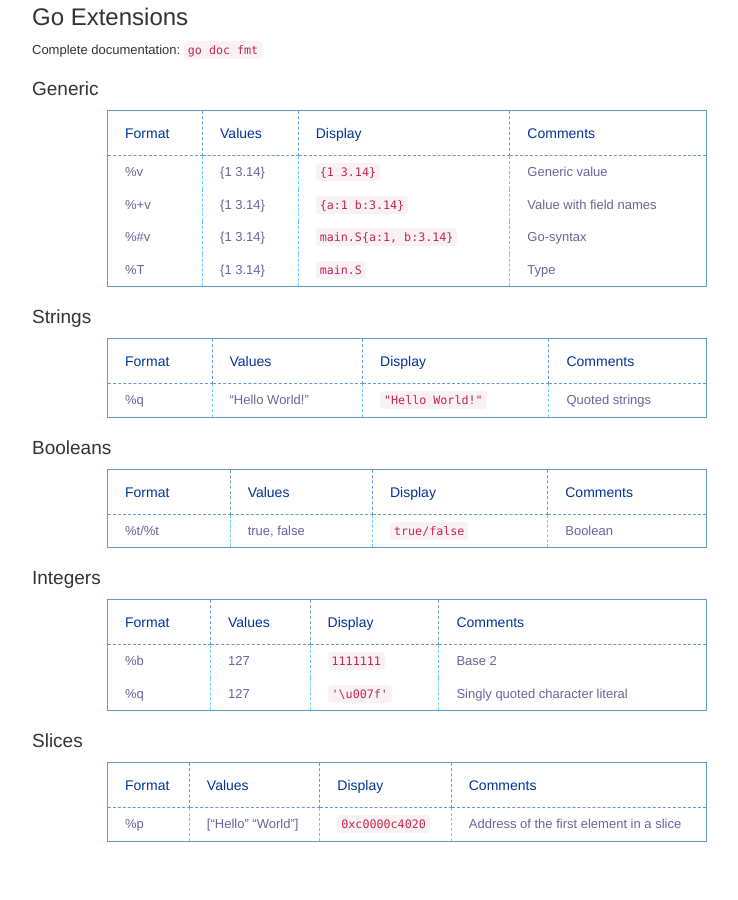
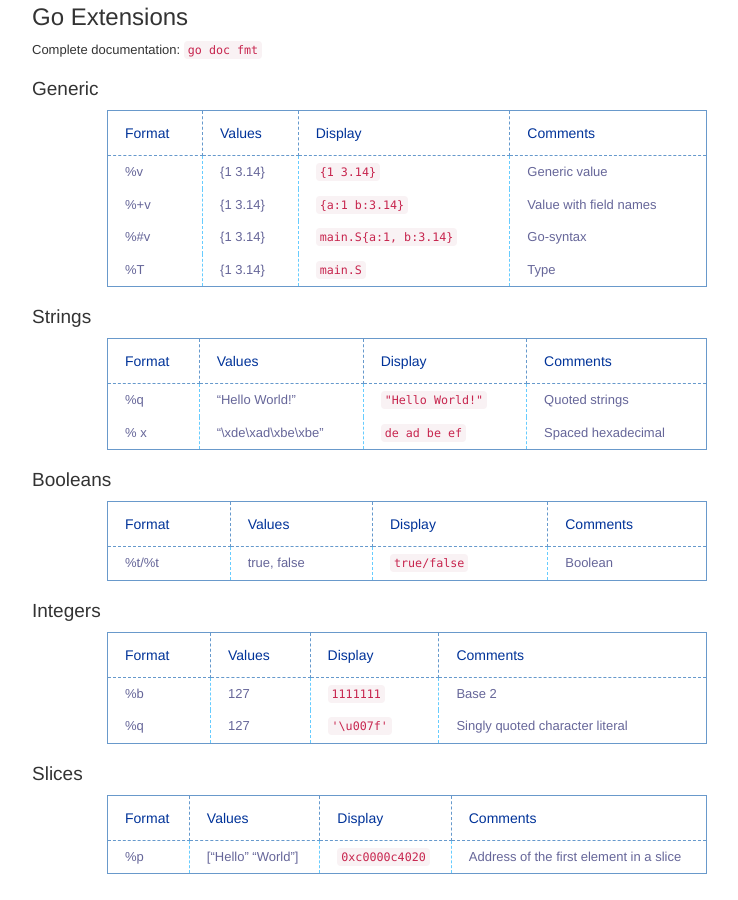
Before and after one commit to stac47/stac47.github.io, a Jekyll site: the page built from _posts/2021-10-01-printf-by-example.markdown, in a window 1280 px wide and 900 px high, scrolled down 2053 px. Shown: the whole window, without its empty margins (428-1166 px from the left). Built offline with Jekyll 4.4.1, drawn with Linux system fonts in a browser that asks for light colours; before the commit the page ends 2921 px from its top, so only the background shows below that.

Commit message:
[printf by example] Add spaced hexadecimal format

```diff
--- a/_posts/2021-10-01-printf-by-example.markdown
+++ b/_posts/2021-10-01-printf-by-example.markdown
@@ -97,6 +97,7 @@ Complete documentation: `go doc fmt`
 |Format              |Values                   |Display                       |Comments                                |
 |--------------------|-------------------------|------------------------------|----------------------------------------|
 |%q                  |"Hello World!"           |`"Hello World!"`              |Quoted strings                          |
+|% x                 |"\xde\xad\xbe\xbe"       |`de ad be ef`                 |Spaced hexadecimal                      |
 
 ### Booleans
 
```
